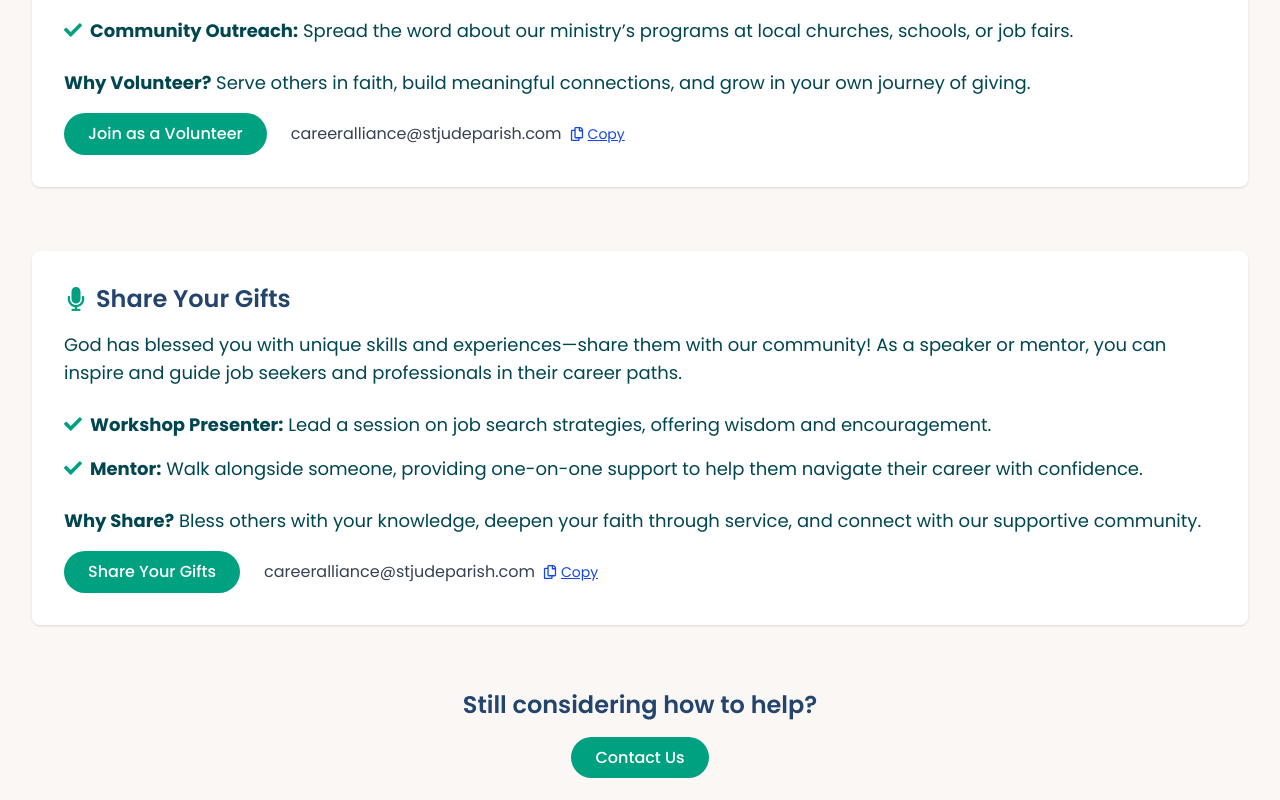
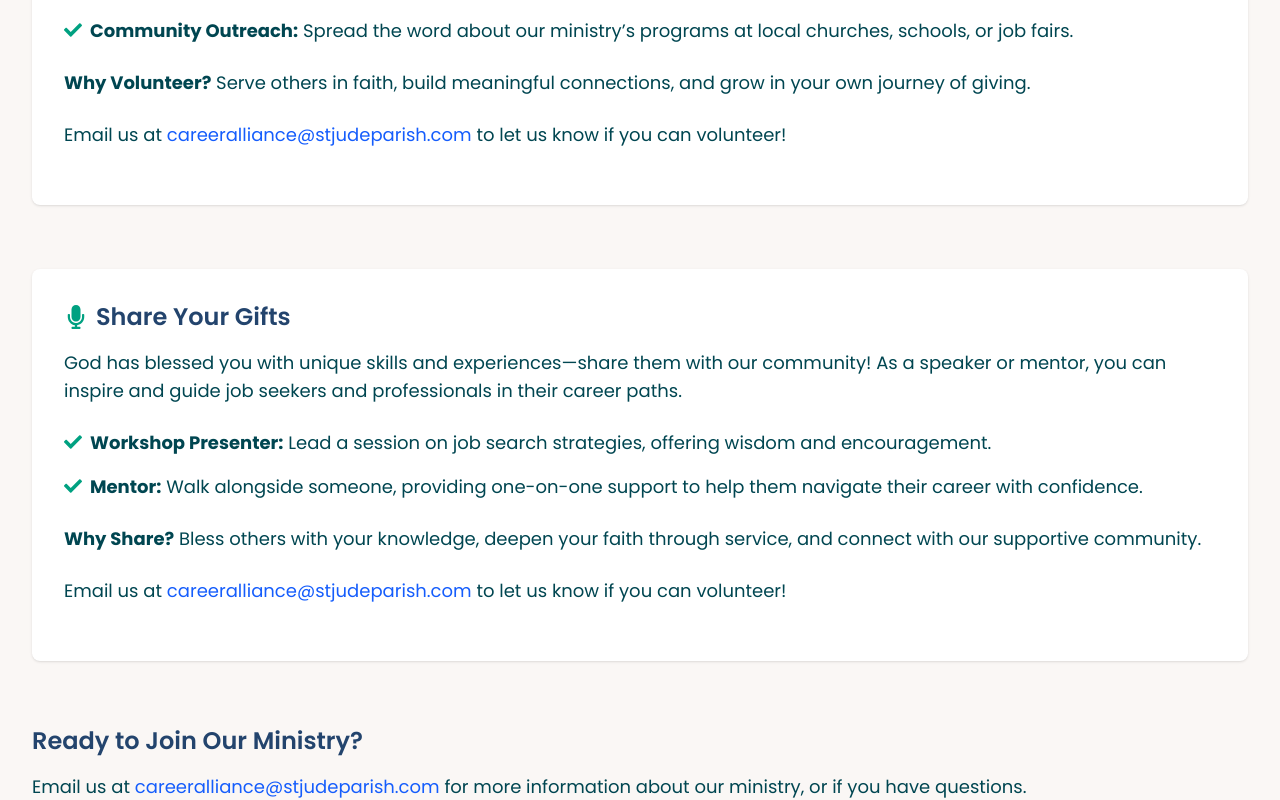
Before and after one commit to dataMichelle/sjca, a React (Vite) app: page /volunteer in a window 1280 px wide. Shown: the part 721-1521 px from the top of the page. Built offline with nearby package versions, Linux system fonts and the light colour scheme.

Commit message:
reverted form back to emails

```diff
--- a/src/views/Volunteer.jsx
+++ b/src/views/Volunteer.jsx
@@ -1,68 +1,11 @@
 import { useState } from "react";
 import {
-  FaCheck,
   FaHandsHelping,
   FaMicrophone,
-  FaRegCopy,
+  FaDonate,
+  FaCheck,
 } from "react-icons/fa";
 import HexagonGrid from "../components/HexagonGrid"; // Importing HexagonGrid component
-
-// --- Toast Component ---
-function Toast({ show, onClose, email }) {
-  return (
-    show && (
-      <div className="fixed bottom-6 left-1/2 z-[9999] -translate-x-1/2 bg-white border border-gray-300 shadow-lg rounded-lg px-4 py-3 flex items-center gap-2 animate-fade-in">
-        <span className="text-gray-800 text-sm">
-          If you do not have an email application set up, please copy this
-          email:
-        </span>
-        <span className="font-medium text-gray-900">{email}</span>
-        <CopyEmailButton email={email} />
-        <button
-          onClick={onClose}
-          className="ml-2 text-gray-400 hover:text-gray-700 text-lg px-1"
-          aria-label="Close"
-        >
-          ×
-        </button>
-      </div>
-    )
-  );
-}
-
-const EMAIL = "careeralliance@stjudeparish.com";
-
-function CopyEmailButton({ email }) {
-  const [copied, setCopied] = useState(false);
-
-  const handleCopy = () => {
-    navigator.clipboard.writeText(email);
-    setCopied(true);
-    setTimeout(() => setCopied(false), 1500);
-  };
-
-  return (
-    <button
-      type="button"
-      onClick={handleCopy}
-      className="ml-2 text-sm text-blue-700 underline hover:text-blue-900 transition inline-flex items-center"
-      aria-label="Copy email address"
-    >
-      {copied ? (
-        <>
-          <FaCheck className="text-green-600 mr-1" />
-          Copied!
-        </>
-      ) : (
-        <>
-          <FaRegCopy className="mr-1" />
-          Copy
-        </>
-      )}
-    </button>
-  );
-}
-
 const GetInvolved = () => {
   const [formData, setFormData] = useState({
     name: "",
@@ -70,7 +13,6 @@ const GetInvolved = () => {
     involvement: "",
     message: "",
   });
-  const [showToast, setShowToast] = useState(false);
 
   const handleChange = (e) => {
     setFormData({ ...formData, [e.target.name]: e.target.value });
@@ -82,70 +24,10 @@ const GetInvolved = () => {
     console.log("Form submitted:", formData);
   };
 
-  const handleVolunteerClick = (e) => {
-    e.preventDefault();
-    const mailto = `mailto:${EMAIL}?subject=SJCA%20-%20Volunteer%20My%20Time&body=I%20am%20interested%20in%20volunteering%20my%20time%20with%20SJCA.%0A%0APlease%20let%20me%20know%20how%20I%20can%20help.%0A%0ASincerely,`;
-    const now = Date.now();
-    window.location.href = mailto;
-    setTimeout(() => {
-      const stillHere = Date.now() - now > 1000;
-      if (stillHere) setShowToast(true);
-    }, 1500);
-  };
-
-  const handleSpeakerClick = (e) => {
-    e.preventDefault();
-    const mailto = `mailto:${EMAIL}?subject=SJCA%20-%20Volunteer%20as%20a%20Speaker&body=I%20am%20interested%20in%20volunteering%20as%20a%20speaker%20or%20mentor%20with%20SJCA.%0A%0APlease%20let%20me%20know%20how%20I%20can%20share%20my%20gifts.%0A%0ASincerely,`;
-    const now = Date.now();
-    window.location.href = mailto;
-    setTimeout(() => {
-      const stillHere = Date.now() - now > 1000;
-      if (stillHere) setShowToast(true);
-    }, 1500);
-  };
-
-  const handleMailClick = (e) => {
-    e.preventDefault();
-    const mailto = `mailto:${EMAIL}?subject=Volunteering%20with%20St.%20Jude%20Career%20Alliance&body=I%20am%20considering%20volunteering%20but%20would%20like%20more%20information%20first.%0A%0ASincerely,`;
-    const now = Date.now();
-    window.location.href = mailto;
-    setTimeout(() => {
-      const stillHere = Date.now() - now > 1000;
-      if (stillHere) setShowToast(true);
-    }, 1500);
-  };
-
-  function Toast({ show, onClose, email }) {
-    return (
-      show && (
-        <div className="fixed inset-0 z-[9999] flex items-center justify-center">
-          <div className="bg-[#FFF9C4] border border-yellow-400 shadow-xl rounded-lg px-6 py-5 max-w-md w-full text-center animate-fade-in relative">
-            <p className="text-gray-800 text-sm mb-1 font-semibold">
-              If you do not have an email application set up,
-            </p>
-            <p className="text-gray-800 text-sm mb-3">
-              please copy this email:
-            </p>
-            <p className="font-medium text-gray-900 mb-3">{email}</p>
-            <CopyEmailButton email={email} />
-            <button
-              onClick={onClose}
-              className="absolute top-2 right-2 text-gray-400 hover:text-gray-700 text-4xl px-2"
-              aria-label="Close"
-              style={{ lineHeight: 1, width: "2.5rem", height: "2.5rem" }}
-            >
-              ×
-            </button>
-          </div>
-        </div>
-      )
-    );
-  }
-
   return (
     <>
       <HexagonGrid />
-      <main className="py-12 px-4 sm:px-6 lg:px-8 animateFadeIn relative">
+      <main className=" py-12 px-4 sm:px-6 lg:px-8 animateFadeIn relative">
         {/* Subtle hexagon background */}
 
         <div className="relative z-10 max-w-7xl mx-auto">
@@ -202,20 +84,20 @@ const GetInvolved = () => {
               <strong>Why Volunteer?</strong> Serve others in faith, build
               meaningful connections, and grow in your own journey of giving.
             </p>
-            <div className="flex flex-col sm:flex-row sm:items-center sm:justify-start gap-2 mt-4">
-              <a
-                href={`mailto:${EMAIL}?subject=SJCA%20-%20Volunteer%20My%20Time&body=I%20am%20interested%20in%20volunteering%20my%20time%20with%20SJCA.%20Please%20let%20me%20know%20how%20I%20can%20help.`}
-                onClick={handleVolunteerClick}
+            <p className="text-lg text-primary my-6">
+              Email us at{" "}
+              <span className=" text-blue-600">
+                careeralliance@stjudeparish.com
+              </span>{" "}
+              to let us know if you can volunteer!
+            </p>
+            {/* <a
+              href="mailto:careeralliance@stjudeparish.com?subject=Volunteer%20with%20SJCA&body=I%20am%20interested%20in%20volunteering%20with%20SJCA.%20Please%20let%20me%20know%20how%20I%20can%20help."
               className="inline-block bg-secondary text-white px-6 py-2 rounded-full font-medium hover:bg-deepTeal transition-all"
               aria-label="Apply to volunteer"
             >
               Join as a Volunteer
-              </a>
-              <span className="inline-flex items-center ml-0 sm:ml-4 select-all text-gray-700">
-                <span className="no-underline">{EMAIL}</span>
-                <CopyEmailButton />
-              </span>
-            </div>
+            </a> */}
           </section>
 
           {/* Become a Speaker or Mentor */}
@@ -244,26 +126,34 @@ const GetInvolved = () => {
                   confidence.
                 </div>
               </li>
+              {/* <li className="flex items-start gap-2 text-lg text-primary">
+                <FaCheck className="text-secondary mt-1" />
+                <div>
+                  <strong>Workshop Presenter:</strong> Share your story of faith
+                  and career success at our events, uplifting others with your
+                  journey.
+                </div>
+              </li> */}
             </ul>
             <p className="text-lg text-primary mb-4">
               <strong>Why Share?</strong> Bless others with your knowledge,
               deepen your faith through service, and connect with our supportive
               community.
             </p>
-            <div className="flex flex-col sm:flex-row sm:items-center sm:justify-start gap-2 mt-4">
-              <a
-                href={`mailto:${EMAIL}?subject=SJCA%20-%20Volunteer%20as%20a%20Speaker&body=I%20am%20interested%20in%20volunteering%20as%20a%20speaker%20or%20mentor%20with%20SJCA.%20Please%20let%20me%20know%20how%20I%20can%20share%20my%20gifts.`}
-                onClick={handleSpeakerClick}
+            <p className="text-lg text-primary my-6">
+              Email us at{" "}
+              <span className=" text-blue-600">
+                careeralliance@stjudeparish.com
+              </span>{" "}
+              to let us know if you can volunteer!
+            </p>
+            {/* <a
+              href="mailto:careeralliance@stjudeparish.com?subject=Volunteer%20with%20SJCA%20as%20a%20Presenter&body=I%20would%20like%20to%20offer%20my%20gifts%20as%20a%20speaker%20or%20mentor.%20Please%20contact%20me%20with%20more%20information."
               className="inline-block bg-secondary text-white px-6 py-2 rounded-full font-medium hover:bg-deepTeal transition-all"
-                aria-label="Volunteer as a speaker"
+              aria-label="Submit speaker or mentor proposal"
             >
-                Share Your Gifts
-              </a>
-              <span className="inline-flex items-center ml-0 sm:ml-4 select-all text-gray-700">
-                <span className="no-underline">{EMAIL}</span>
-                <CopyEmailButton />
-              </span>
-            </div>
+              Offer Your Gifts
+            </a> */}
           </section>
 
           {/* Donate */}
@@ -314,25 +204,17 @@ const GetInvolved = () => {
           </section> */}
 
           {/* Contact Form */}
-          <section id="contact-form" className="mb-16 text-center">
+          <section id="contact-form" className="mb-16">
             <h2 className="text-2xl font-semibold text-darkBlue mb-4">
-              Still considering how to help?
+              Ready to Join Our Ministry?
             </h2>
-            <a
-              href={`mailto:${EMAIL}?subject=Volunteering%20with%20St.%20Jude%20Career%20Alliance&body=I%20am%20considering%20volunteering%20but%20would%20like%20more%20information%20first.`}
-              onClick={handleMailClick}
-              className="inline-block bg-secondary text-white px-6 py-2 rounded-full font-medium hover:bg-deepTeal transition-all"
-              aria-label="Apply to volunteer"
-            >
-              Contact Us
-            </a>
-
-            {/* <p className="text-lg text-primary mb-6">
+            <p className="text-lg text-primary mb-6">
               Email us at{" "}
-              <span className="underline text-blue-600">{EMAIL}</span>
-              <CopyEmailButton /> for more information about our ministry, or if
-              you have questions.
-            </p> */}
+              <span className=" text-blue-600">
+                careeralliance@stjudeparish.com
+              </span>{" "}
+              for more information about our ministry, or if you have questions.
+            </p>
             {/* <p>
               <a
                 href="mailto:careeralliance@stjudeparish.com?subject=Get%20Involved%20with%20SJCA"
@@ -344,11 +226,6 @@ const GetInvolved = () => {
           </section>
         </div>
       </main>
-      <Toast
-        show={showToast}
-        onClose={() => setShowToast(false)}
-        email={EMAIL}
-      />
     </>
   );
 };
```
Lines whose indentation alone changed are shown as unchanged.
